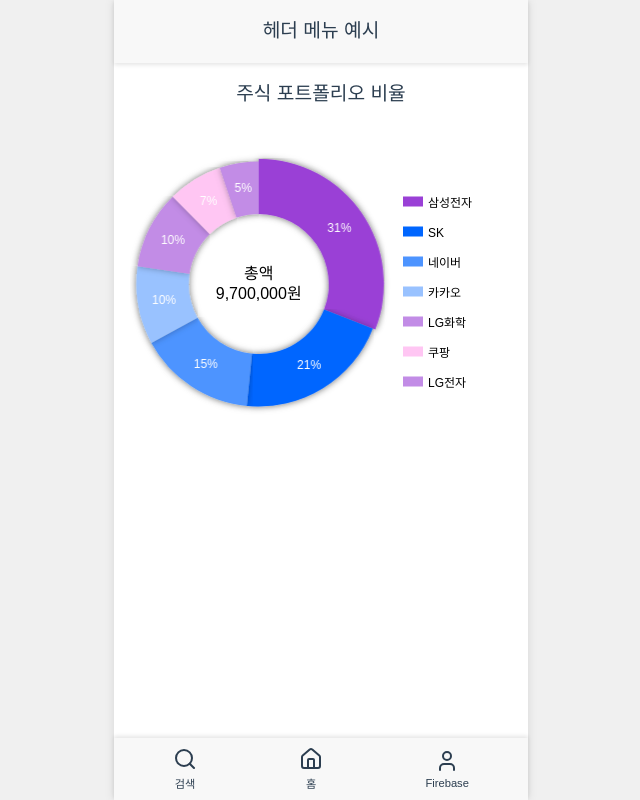
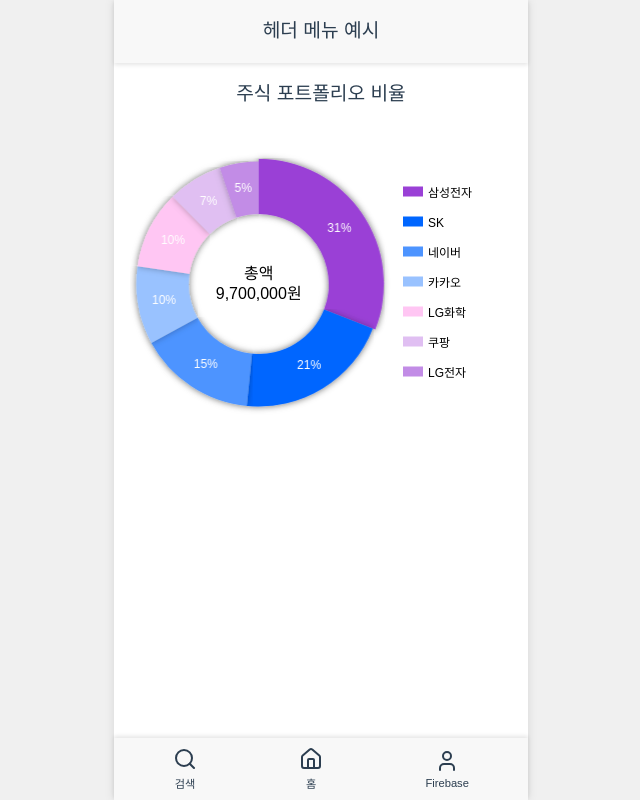
Before and after one commit to xenosign/vue-pwa, a Vue app: page /search in a window 1280 px wide. Shown: the whole page, without its empty margins (319-959 px from the left). Built offline with nearby package versions, Linux system fonts and the light colour scheme.

Commit message:
241008 차트 추가

```diff
--- a/src/components/DonutChart.vue
+++ b/src/components/DonutChart.vue
@@ -9,6 +9,7 @@
           <feDropShadow dx="0" dy="0" stdDeviation="3" flood-opacity="0.3" />
         </filter>
       </defs>
+      <!-- 차트 영역 -->
       <g :transform="`translate(${centerX},${centerY})`" filter="url(#shadow)">
         <g transform="rotate(-90)">
           <path
@@ -57,10 +58,10 @@
         {{ totalFormatted }}
       </text>
 
-      <!-- Legend -->
+      <!-- 항목 영역 -->
       <g
         :transform="`translate(${width * 0.7}, ${
-          height / 2 - (chartData.length * 25) / 2
+          height / 2 - (chartData.length * 25) / 2 - 10
         })`"
       >
         <g
@@ -82,6 +83,7 @@
 <script setup>
 import { ref, computed, watchEffect } from 'vue';
 
+// 차트 그리는 공간의 넓이값
 const props = defineProps({
   data: {
     type: Array,
@@ -97,21 +99,24 @@ const props = defineProps({
   },
 });
 
+// 차트의 색상 -> 순서대로 적용 됩니다!
 const COLORS = [
   '#9A40D6',
   '#0066FF',
   '#4d94ff',
   '#99c2ff',
-  '#c28ce6',
   '#ffc6f3',
+  '#e0bff2',
   '#c28ce6',
 ];
 
 const animationProgress = ref(0);
+// 차트 기본 두께 설정, 0.2 곱하기 값을 변경하면 기본 두께가 변경 됩니다
 const innerRadius = computed(() => Math.min(props.width, props.height) * 0.2);
 const normalThickness = computed(
   () => Math.min(props.width, props.height) * 0.15
 );
+// 제일 가격이 큰 차트의 두께를 조절 합니다. 1.05 파트를 수정 하면 됩니다!
 const emphasizedThickness = computed(() => normalThickness.value * 1.05);
 const centerX = computed(() => props.width * 0.33);
 const centerY = computed(() => props.height / 2);
--- a/src/views/Graph.vue
+++ b/src/views/Graph.vue
@@ -9,6 +9,7 @@
 import DonutChart from '@/components/DonutChart.vue';
 import { ref } from 'vue';
 
+// 차트 데이터를 아래와 같이 전달하면 됩니다! 보유량이 큰 순서대로 보내시면 됩니다!
 const stockData = ref([
   { name: '삼성전자', value: 3000000 },
   { name: 'SK', value: 2000000 },
```
